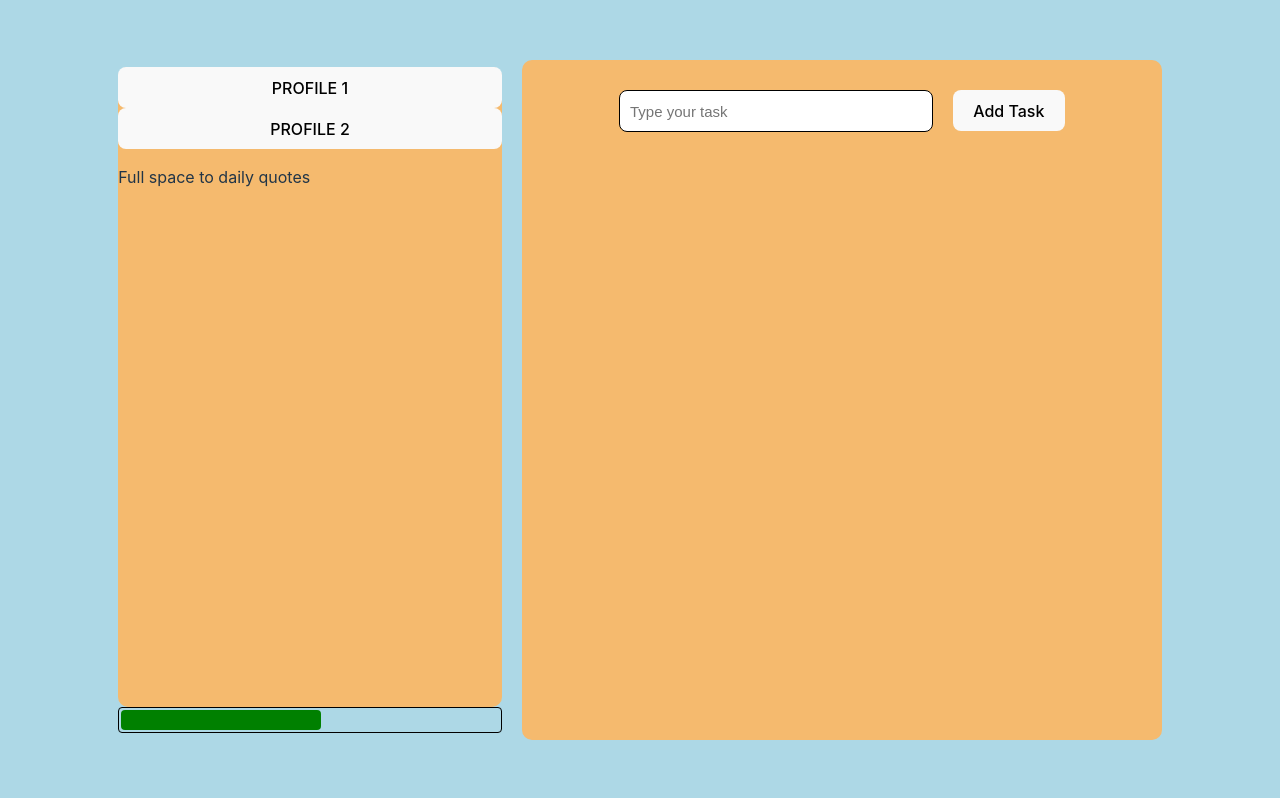
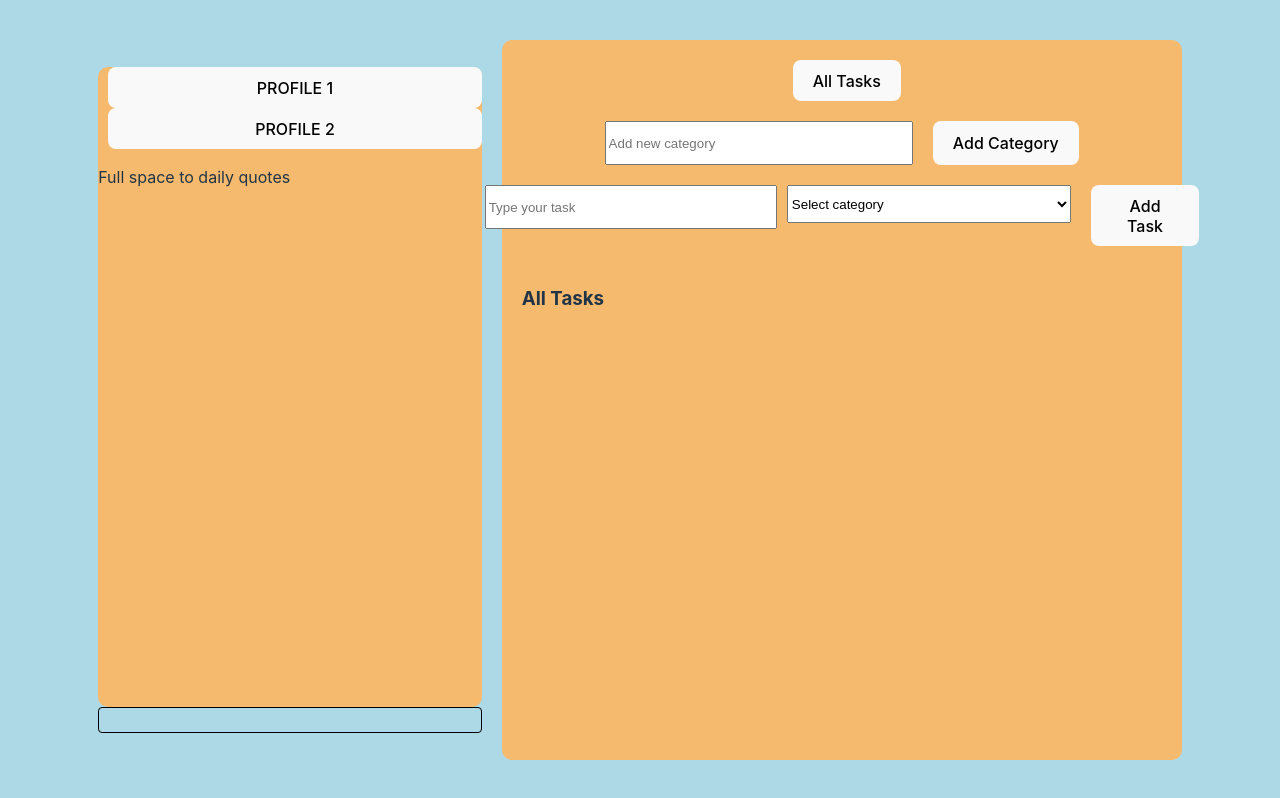
Before and after one commit to Alezuzzo/PixelPlanner, a React (Vite) app: page / in a window 1280 px wide. Built offline with nearby package versions, Linux system fonts and the light colour scheme.

Commit message:
adds adding tasks and categories to tasks

```diff
--- a/src/App.tsx
+++ b/src/App.tsx
@@ -1,23 +1,58 @@
-import './styles/App.css'
-import ContentProfile from './components/ContentProfile'
-import ProgressBar from './components/ProgressBar'
-import ContentInfo from './components/ContentInfo'
+import { useState } from 'react';
+import './styles/App.css';
+import ContentProfile from './components/ContentProfile';
+import ProgressBar from './components/ProgressBar';
+import ContentInfo from './components/ContentInfo';
+
+interface Task {
+  text: string;
+  done: boolean;
+  category: string;
+}
 
 function App() {
+  const [tasks, setTasks] = useState<Task[]>([]);
+
+  const markTaskDone = (index: number) => {
+    const updatedTasks = tasks.map((task, i) =>
+      i === index ? { ...task, done: true } : task
+    );
+    setTasks(updatedTasks);
+  };
+
+  const addTask = (task: Task) => {
+    setTasks([...tasks, task]);
+  };
+
+  const deleteTask = (index: number) => {
+    const updatedTasks = tasks.filter((_, i) => i !== index);
+    setTasks(updatedTasks);
+  };
+
+  const calculateProgress = () => {
+    const totalTasks = tasks.length;
+    const completedTasks = tasks.filter(task => task.done).length;
+    return totalTasks === 0 ? 0 : (completedTasks / totalTasks) * 100;
+  };
+
   return (
     <>
       <div className='full-width-div'>
         <div className='column'>
-        <ContentProfile />
-        <ProgressBar/>
+          <ContentProfile />
+          <ProgressBar progress={calculateProgress()} />
         </div>
         <div className='column'>
-        <ContentInfo/>
+          <ContentInfo
+            tasks={tasks}
+            addTask={addTask}
+            markTaskDone={markTaskDone}
+            deleteTask={deleteTask}
+          />
         </div>
-
       </div>
     </>
-  )
+  );
 }
 
-export default App
+export default App;
--- a/src/components/ContentInfo.tsx
+++ b/src/components/ContentInfo.tsx
@@ -1,28 +1,108 @@
-import { useState } from 'react';
-import '../styles/Component.css'
+import React, { useState } from 'react';
+import '../styles/Component.css';
 
-function ContentInfo() {
-  const [tasks, setTasks] = useState<string[]>([]);
+interface Task {
+  text: string;
+  done: boolean;
+  category: string;
+}
+
+interface ContentInfoProps {
+  tasks: Task[];
+  addTask: (task: Task) => void;
+  markTaskDone: (index: number) => void;
+  deleteTask: (index: number) => void;
+}
+
+function ContentInfo({ tasks, addTask, markTaskDone, deleteTask }: ContentInfoProps) {
   const [newTask, setNewTask] = useState<string>('');
+  const [categories, setCategories] = useState<string[]>([]);
+  const [newCategory, setNewCategory] = useState<string>('');
+  const [selectedCategory, setSelectedCategory] = useState<string>('');
+  const [currentView, setCurrentView] = useState<string>('all');
 
-  const addTask = (e: React.FormEvent) => {
+  const handleAddTask = (e: React.FormEvent) => {
     e.preventDefault();
-    if(newTask.trim()) {
-      setTasks([...tasks, newTask]);
+    if (newTask.trim() && selectedCategory) {
+      addTask({ text: newTask, done: false, category: selectedCategory });
       setNewTask('');
     }
   };
 
+  const handleAddCategory = (e: React.FormEvent) => {
+    e.preventDefault();
+    if (newCategory.trim() && !categories.includes(newCategory)) {
+      setCategories([...categories, newCategory]);
+      setNewCategory('');
+    }
+  };
 
+  const renderTasks = (category: string) => (
+    <ul>
+      {tasks.filter(task => category === 'all' || task.category === category).map((task, index) => (
+        <li key={index}>
+          {task.done && <span>✔️ </span>}
+          <span className={task.done ? 'done' : ''}>{task.text}</span>
+          <button onClick={() => markTaskDone(index)}>Done</button>
+          <button onClick={() => deleteTask(index)}>Delete</button>
+        </li>
+      ))}
+    </ul>
+  );
 
   return (
     <div className='content-info-div'>
-        <form action="" className='form-task'>
-            <input type="" placeholder='Type your task' className='input-task'/>
-            <button>Add Task</button>
-        </form>
+      <div className='view-buttons'>
+        <button onClick={() => setCurrentView('all')}>All Tasks</button>
+        {categories.map((category, index) => (
+          <button key={index} onClick={() => setCurrentView(category)}>{category}</button>
+        ))}
+      </div>
+      <form onSubmit={handleAddCategory} className='form-category'>
+        <input
+          type="text"
+          placeholder='Add new category'
+          className='input-category'
+          value={newCategory}
+          onChange={(e) => setNewCategory(e.target.value)}
+        />
+        <button type="submit">Add Category</button>
+      </form>
+      <form onSubmit={handleAddTask} className='form-task'>
+        <input
+          type="text"
+          placeholder='Type your task'
+          className='input-task'
+          value={newTask}
+          onChange={(e) => setNewTask(e.target.value)}
+        />
+        <select
+          value={selectedCategory}
+          onChange={(e) => setSelectedCategory(e.target.value)}
+          className='select-category'
+        >
+          <option value="">Select category</option>
+          {categories.map((category, index) => (
+            <option key={index} value={category}>{category}</option>
+          ))}
+        </select>
+        <button type="submit">Add Task</button>
+      </form>
+      <div className='tasks-container'>
+        {currentView === 'all' ? (
+          <div className='category-tasks'>
+            <h3>All Tasks</h3>
+            {renderTasks('all')}
+          </div>
+        ) : (
+          <div className='category-tasks'>
+            <h3>{currentView}</h3>
+            {renderTasks(currentView)}
+          </div>
+        )}
+      </div>
     </div>
-  )
+  );
 }
 
-export default ContentInfo
+export default ContentInfo;
--- a/src/components/ProgressBar.tsx
+++ b/src/components/ProgressBar.tsx
@@ -1,14 +1,16 @@
-import '../styles/Component.css'
+import React from 'react';
+import '../styles/Component.css';
 
-function ProgressBar() {
+interface ProgressBarProps {
+  progress: number;
+}
+
+const ProgressBar: React.FC<ProgressBarProps> = ({ progress }) => {
   return (
     <div className='progress-bar-div'>
-        <div className='progress-bar'>
+      <div className='progress-bar' style={{ width: `${progress}%` }}></div>
+    </div>
+  );
+};
 
-        </div>
-
-    </div>
-  )
-}
-
-export default ProgressBar
+export default ProgressBar;
--- a/src/styles/Component.css
+++ b/src/styles/Component.css
@@ -27,20 +27,87 @@
   height: 85vh;
   background-color: rgb(245, 186, 110);
   display: flex;
-    justify-content: center;
+  flex-direction: column;
+  align-items: center;
   border-radius: 10px;
+  padding: 20px;
 }
 
-.form-task {
-    margin-top: 30px;
+.view-buttons {
+  display: flex;
+  gap: 10px;
+  margin-bottom: 20px;
 }
 
-.input-task {
+.form-category, .form-task {
+  margin-bottom: 20px;
+  display: flex;
+  gap: 10px;
+}
+
+.input-category, .input-task, .select-category {
   width: 300px;
   height: 38px;
-    border: 1px solid black;
-    border-radius: 8px;
-    margin: 0 20px 0 0;
-    font-size: 15px;
-    padding-left: 10px;
 }
+
+.categories {
+  display: flex;
+  gap: 10px;
+  margin-bottom: 20px;
+}
+
+.category {
+  background-color: white;
+  padding: 10px;
+  border-radius: 5px;
+}
+
+.tasks-container {
+  width: 100%;
+  height: 50vh;
+  overflow-y: auto;
+}
+
+.category-tasks {
+  width: 100%;
+}
+
+ul {
+  list-style-type: none;
+  padding: 0;
+  width: 100%;
+}
+
+li {
+  display: flex;
+  justify-content: space-between;
+  align-items: center;
+  background-color: white;
+  padding: 10px;
+  margin-bottom: 10px;
+  border-radius: 5px;
+  color: black;
+}
+
+li .done {
+  text-decoration: line-through;
+  color: gray;
+}
+
+button {
+  margin-left: 10px;
+}
+
+.progress-bar-div {
+  border: 1px solid #000;
+  border-radius: 4px;
+  width: 29.5vw;
+  padding: 2px;
+}
+
+.progress-bar {
+  height: 20px;
+  border-radius: 4px;
+  background-color: green;
+  transition: width 0.3s ease-in-out;
+}
```
Lines whose indentation alone changed are shown as unchanged.
